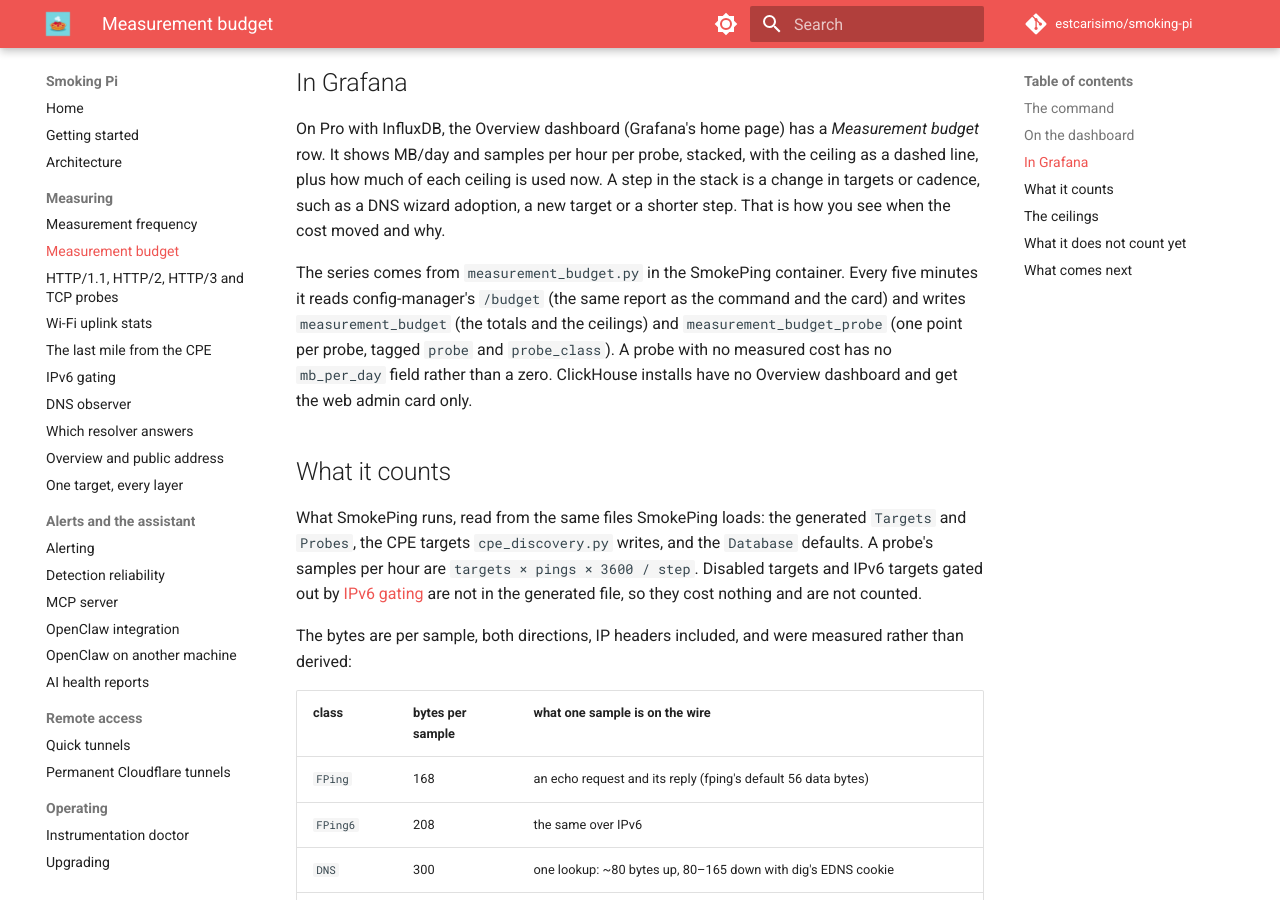
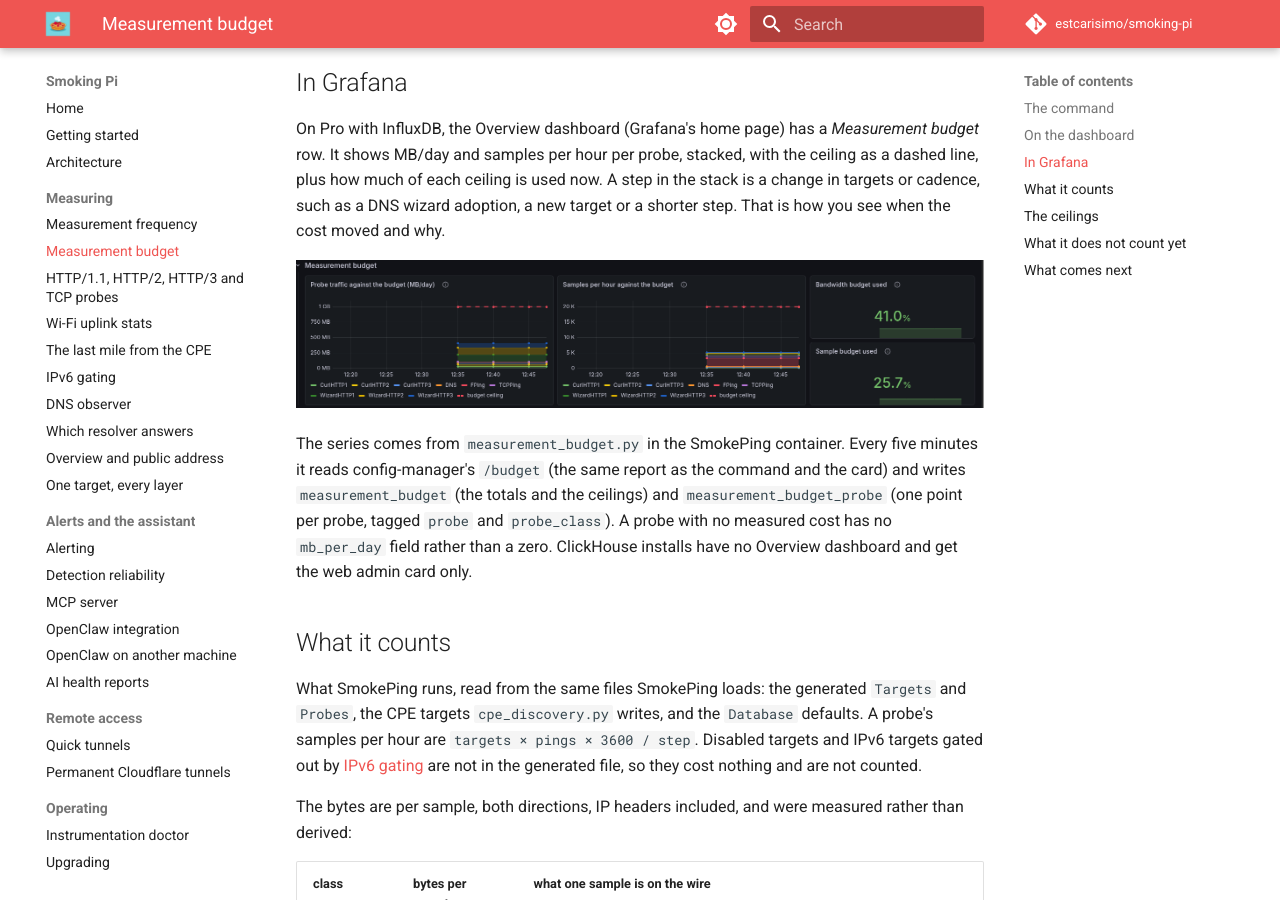
Before and after one commit to estcarisimo/smoking-pi, an MkDocs documentation site: the page built from docs/measurement-budget.md, in a window 1280 px wide and 900 px high, scrolled down 1412 px. Built offline with MkDocs 1.6.1 and Material for MkDocs 9.7.7, drawn with Linux system fonts in a browser that asks for light colours; comment, search, counter and statistics services are not loaded.

Commit message:
docs(budget): the Overview row as staging shows it; points shown on a sparse series
Co-Authored-By: Claude Opus 5.5 <noreply@anthropic.com>

```diff
--- a/docs/measurement-budget.md
+++ b/docs/measurement-budget.md
@@ -61,6 +61,8 @@ stacked, with the ceiling as a dashed line, plus how much of each ceiling
 is used now. A step in the stack is a change in targets or cadence, such
 as a DNS wizard adoption, a new target or a shorter step. That is how you
 see when the cost moved and why.
+
+![The Measurement budget row on a staging Pi after a DNS wizard adoption](img/budget-overview.png)
 
 The series comes from `measurement_budget.py` in the SmokePing container.
 Every five minutes it reads config-manager's `/budget` (the same report as
```
Also changed, not shown: docs/img/budget-overview.png (added), 1 other file.
